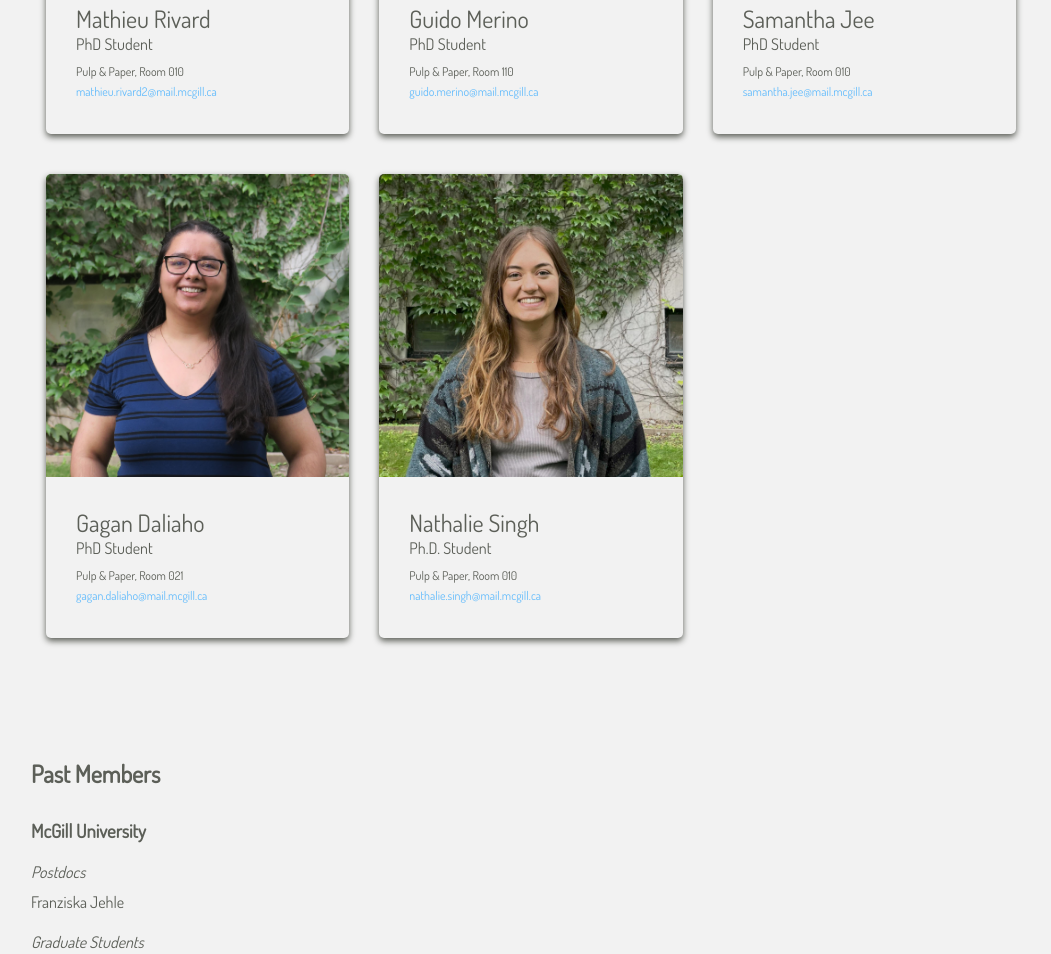
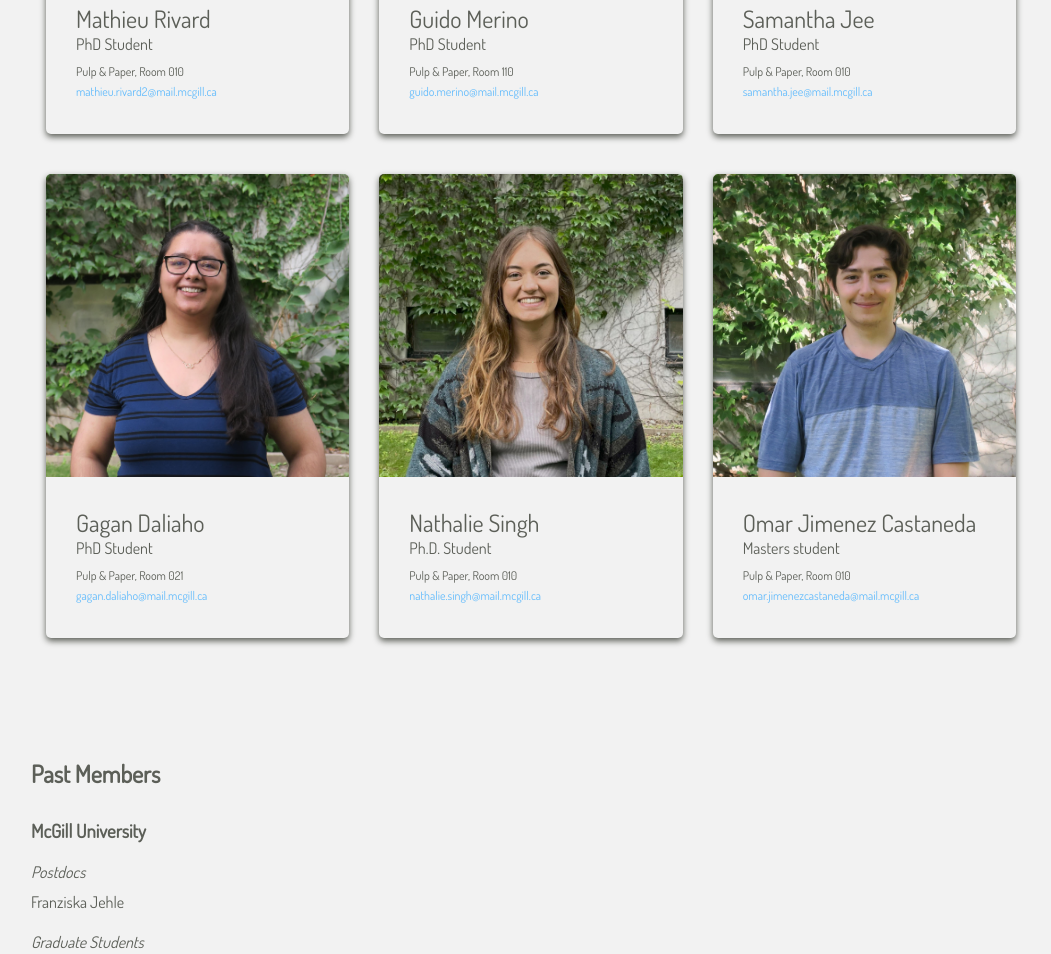
Before and after one commit to MatRivard/harrington-site, a plain HTML site: page about-us.html in a window 1280 px wide. Shown: the part 2481-3435 px from the top of the page, without its empty margins (109-1160 px from the left). Drawn offline with Linux system fonts and the light colour scheme; some packages are replaced by stand-ins of ours.

Commit message:
Add Omar to lab members page

```diff
--- a/about-us.html
+++ b/about-us.html
@@ -359,6 +359,24 @@
                 </div>
               </div>
             </div>
+            <div class="person-card">
+              <div class="card-content">
+                <div class="img-div">
+                  <img class="lozad" data-src="./assets/lab-members/omar.jpg" alt="Omar Jimenez Castaneda">
+                </div>
+                <div class="text-content">
+                  <h2 class="person-name">Omar Jimenez Castaneda</h2>
+                  <h4 class="person-title">Masters student</h4>
+                  <div class="contact-info">
+                    <p>Pulp &amp; Paper, Room 010</p>
+                    <p><a href="mailto:omar.jimenezcastaneda@mail.mcgill.ca">omar.jimenezcastaneda@mail.mcgill.ca</a></p>
+                  </div>
+                  <div class="description">
+
+                  </div>
+                </div>
+              </div>
+            </div>
           </div>
           <!-- Current students list END -->
 
```
Also changed, not shown: assets/lab-members/omar.jpg (added).
